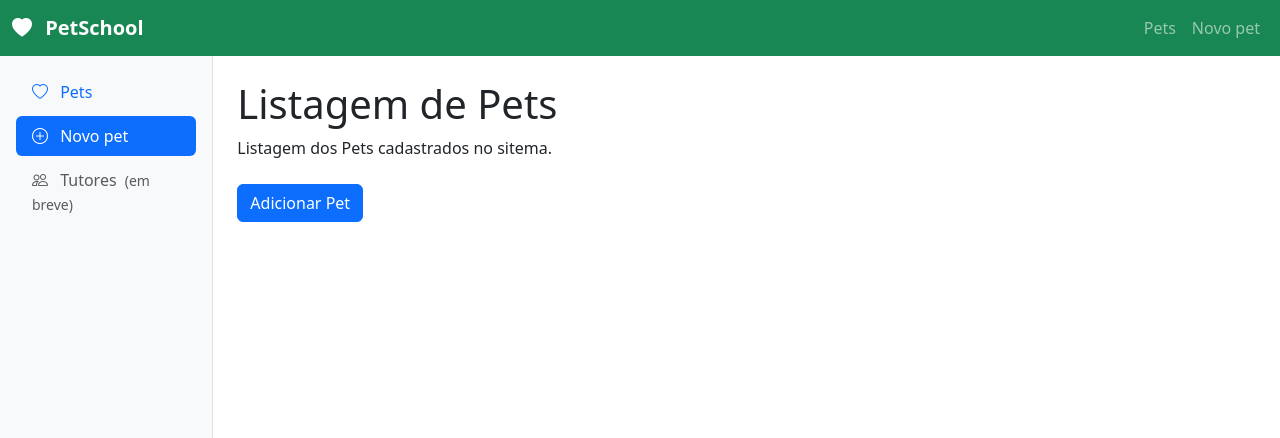
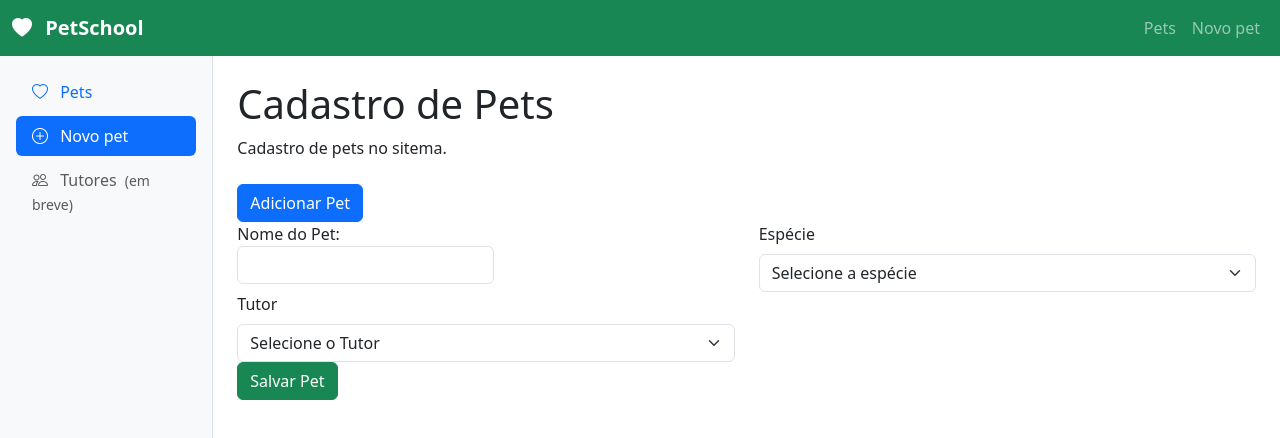
Before and after one commit to flaviabusa/hotel-pets, a Vue app: page /pets/novo in a window 1280 px wide. Shown: the top 438 px of the page. Built offline with nearby package versions, Linux system fonts and the light colour scheme; data requests are answered from the project's data file.

Commit message:
FEAT: criação do formulário cadastrar pet

```diff
--- a/db.json
+++ b/db.json
@@ -1,11 +1,47 @@
-
 {
   "tutores": [
-    { "id": "1", "nome": "Ana", "telefone": "47999990000" },
-    { "id": "2", "nome": "Carlos", "telefone": "47988880000" }
+    {
+      "id": "1",
+      "nome": "Ana",
+      "telefone": "47999990000"
+    },
+    {
+      "id": "2",
+      "nome": "Carlos",
+      "telefone": "47988880000"
+    }
   ],
   "pets": [
-    { "id": "1", "nome": "Safira", "especie": "Cachorro", "tutorId": "1" },
-    { "id": "2", "nome": "Nino", "especie": "Gato", "tutorId": "1" }
-  ]
+    {
+      "id": "1",
+      "nome": "Safira",
+      "especie": "Cachorro",
+      "tutorId": "1"
+    },
+    {
+      "id": "2",
+      "nome": "Nino",
+      "especie": "Gato",
+      "tutorId": "1"
+    },
+    {
+      "nome": "Diana",
+      "especie": "",
+      "tutorId": "",
+      "id": "uYjhu7a5GWE"
+    },
+    {
+      "nome": "Diana",
+      "especie": "Cachorro",
+      "tutorId": "Carlos",
+      "id": "qSZl0zTaGV4"
+    },
+    {
+      "nome": "Diana",
+      "especie": "Gato",
+      "tutorId": "Carlos",
+      "id": "GoQanJi1Rsw"
+    }
+  ],
+  "$schema": "./node_modules/json-server/schema.json"
 }
--- a/src/views/AddPetView.vue
+++ b/src/views/AddPetView.vue
@@ -1,14 +1,96 @@
+<script setup>
+ import { onMounted, ref } from 'vue';
+ import { RouterLink, useRouter } from 'vue-router';
+
+ const router = useRouter(); //chamando meu router
+ const API_URL = 'http://localhost:3000'; //chamando minha API
+ const tutores = ref([]);
+
+ // criar objeto para salvar um novo pet
+ // propriedades: nome, espécie e tutor
+ const novoPet = ref({
+  nome: '',
+  especie: '',
+  tutorId: ''
+ });
+
+ // buscar todos os tutores que estão salvos na aplicação
+ async function carregarTutores() {
+  const resposta = await fetch(`${API_URL}/tutores `);
+
+  //converter os dados da minha API que estão em JSON para JS
+  tutores.value = await resposta.json();
+  console.table (tutores.value);
+ }
+
+ // salvar o novo pet no sistema
+ async function salvarPet() {
+  await fetch(`${API_URL}/pets`, {
+    method: 'POST',
+    headers: {
+      'Content-Type': 'application/json',
+    },
+    body: JSON.stringify(novoPet.value)
+  })
+
+  //redirecionar para a tela de listagem de Pets
+  router.push('/pets');
+
+ }
+
+ onMounted(carregarTutores)
+</script>
+
 <template>
   <div>
     <header class="mb-4">
-      <h1 class="text-2xl font-bold">Listagem de Pets</h1>
+      <h1 class="text-2xl font-bold">Cadastro de Pets</h1>
       <p class="text-body-secundary mb-0">
-        Listagem dos Pets cadastrados no sitema.
+        Cadastro de pets no sitema.
       </p>
     </header>
 
     <RouterLink class="btn btn-primary" :to="{ name: 'novo-pet' }">
       Adicionar Pet
     </RouterLink>
+
+    <form class="row" @submit.prevent="salvarPet">
+      <!-- nome do pet-->
+      <div class="col-md-6">
+        <label for="nome" class="form-label">
+          Nome do Pet:
+          <input type="text" class="form-control" id="nome" v-model="novoPet.nome" required>
+        </label>
+      </div>
+
+      <!-- espécie do pet-->
+      <div class="col-md-6">
+        <label for="especie" class="form-label">Espécie</label>
+
+        <select name="especie" id="especie" class="form-select" required v-model="novoPet.especie">
+          <option value="" disabled>Selecione a espécie</option>
+          <option value="Cachorro" >Cachorro</option>
+          <option value="Gato" >Gato</option>
+          <option value="Coelho" >Coelho</option>
+          <option value="Tartaruga" >Tartaruga</option>
+          <option value="Peixe" >Peixe</option>
+
+        </select>
+      </div>
+
+      <!-- nome tutor responsável pelo pet-->
+      <div class="col-md-6">
+        <label for="tutor" class="form-label">Tutor</label>
+        <select name="tutor" id="tutor" class="form-select" v-model="novoPet.tutorId">
+          <option value="" disabled>Selecione o Tutor</option>
+          <option v-for="tutor in tutores" :key="tutor.id">{{ tutor.nome }}</option>
+        </select>
+      </div>
+
+      <div class="col-12-d-flex gap-2">
+        <button class="btn btn-success" type="submit">Salvar Pet</button>
+      </div>
+
+    </form>
   </div>
 </template>
--- a/src/views/PetsView.vue
+++ b/src/views/PetsView.vue
@@ -51,10 +51,7 @@
       </thead>
 
       <tbody>
-        <tr
-          v-for="pet in pets"
-          :key="pet.id"
-        >
+        <tr v-for="pet in pets" :key="pet.id" >
           <td>{{ pet.id }}</td>
           <td>{{ pet.nome }}</td>
           <td>{{ pet.especie }}</td>
```
